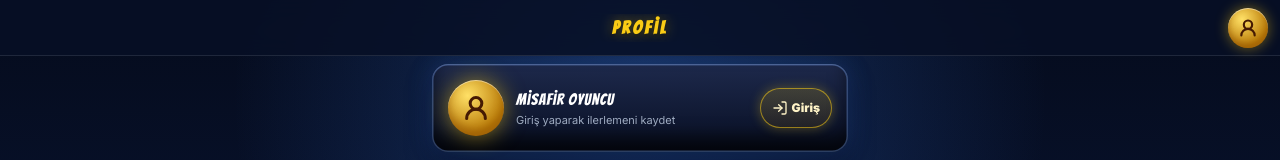
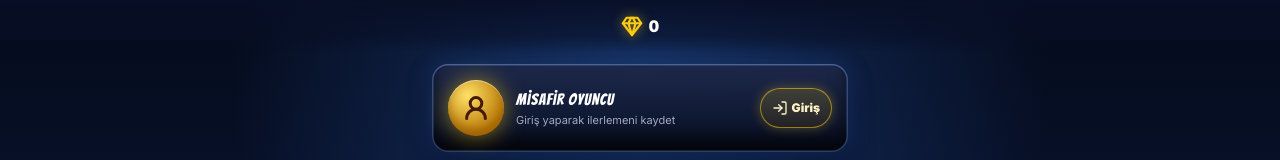
Before and after one commit to Verims-lab/Kronox, a React (Vite) app: page /profile in a window 1280 px wide. Shown: the top 160 px of the page. Built offline with nearby package versions, Linux system fonts and the light colour scheme; no server answers.

Commit message:
File changes

```diff
--- a/src/pages/ProfilePage.jsx
+++ b/src/pages/ProfilePage.jsx
@@ -5,7 +5,7 @@ import { Users, Trophy, Sparkles, Gem, Settings, ChevronRight, LogOut, UserRound
 import { base44 } from '@/api/base44Client';
 import { sounds } from '@/lib/gameSounds';
 import { isAdminUser } from '@/lib/admin';
-import ScreenHeader from '@/components/layout/ScreenHeader';
+import StandardTopBar from '@/components/layout/StandardTopBar';
 // Codex111/Codex146 — Profile Seviye reads the SAME shared Solo progress
 // helper the Solo Level Path uses. Visible Puan reads the shared Kronox
 // score helper so persisted Online score deltas are visible after matches.
@@ -118,7 +118,7 @@ export default function ProfilePage() {
         userSelect: 'none',
       }}
     >
-      <ScreenHeader title="Profil" user={user} />
+      <StandardTopBar diamonds={diamondValue} user={user} />
       <div className="mx-auto w-full max-w-md px-4 space-y-5">
 
         {/* Identity card */}
```
